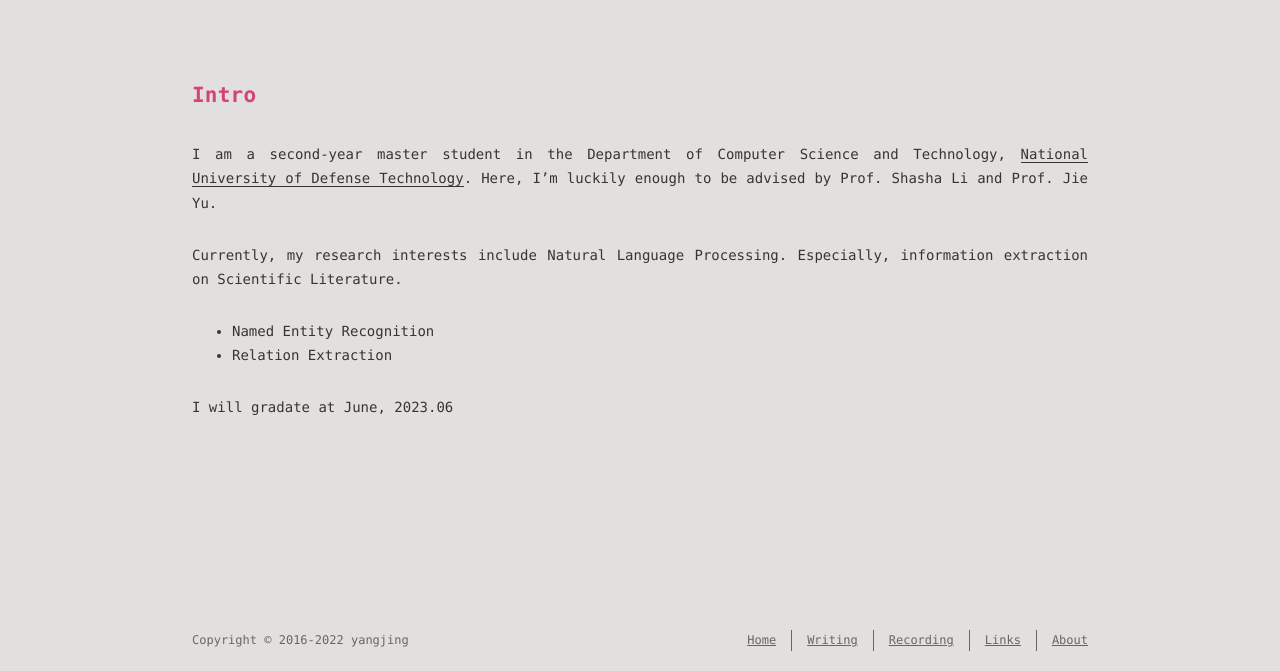
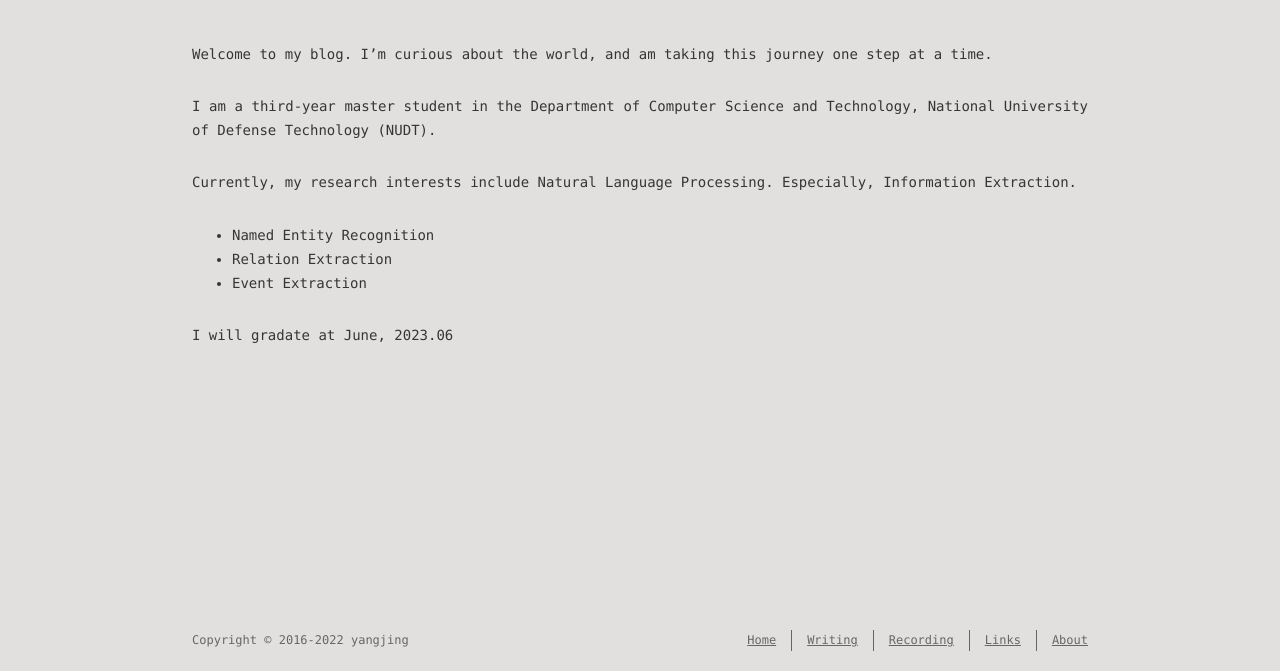
Before and after one commit to yangjingla/yangjingla-yangjingla.github.io, a plain HTML site: page about/index.html in a window 1280 px wide. Shown: the part 129-800 px from the top of the page. Drawn offline with nearby package versions, Linux system fonts and the light colour scheme; some packages are replaced by stand-ins of ours.

Commit message:
Site updated: 2022-10-29 23:42:46

```diff
--- a/about/index.html
+++ b/about/index.html
@@ -6,15 +6,15 @@
     <meta http-equiv="X-UA-Compatible" content="IE=edge">
     <meta name="HandheldFriendly" content="True">
     <meta name="viewport" content="width=device-width, initial-scale=1, maximum-scale=5" />
-    <meta name="description" content="IntroI am a second-year master student in the Department of Computer Science and Technology,  National University of  Defense Technology. Here, I’m luckily enough to be advised by Prof. Shasha Li and">
+    <meta name="description" content="Welcome to my blog. I’m curious about the world, and am taking this journey one step at a time. I am a third-year master student in the Department of Computer Science and Technology, National Universi">
 <meta property="og:type" content="website">
 <meta property="og:title" content="about">
 <meta property="og:url" content="http://example.com/about/index.html">
 <meta property="og:site_name" content="Yang Jing">
-<meta property="og:description" content="IntroI am a second-year master student in the Department of Computer Science and Technology,  National University of  Defense Technology. Here, I’m luckily enough to be advised by Prof. Shasha Li and">
+<meta property="og:description" content="Welcome to my blog. I’m curious about the world, and am taking this journey one step at a time. I am a third-year master student in the Department of Computer Science and Technology, National Universi">
 <meta property="og:locale" content="en_US">
 <meta property="article:published_time" content="2022-01-02T11:53:46.000Z">
-<meta property="article:modified_time" content="2022-10-02T07:03:46.838Z">
+<meta property="article:modified_time" content="2022-10-29T15:17:34.448Z">
 <meta property="article:author" content="yangjing">
 <meta name="twitter:card" content="summary">
 
@@ -103,11 +103,13 @@
 
   <div class="content" itemprop="articleBody">
 
-          <h1 id="Intro"><a href="#Intro" class="headerlink" title="Intro"></a>Intro</h1><p>I am a second-year master student in the Department of Computer Science and Technology,  <a target="_blank" rel="noopener" href="https://tmg-nudt.gitee.io/">National University of  Defense Technology</a>. Here, I’m luckily enough to be advised by Prof. Shasha Li and Prof. Jie Yu.</p>
-<p>Currently, my research interests include Natural Language Processing. Especially, information extraction on Scientific Literature.</p>
+          <p>Welcome to my blog. I’m curious about the world, and am taking this journey one step at a time.</p>
+<p>I am a third-year master student in the Department of Computer Science and Technology, National University of  Defense Technology (NUDT).</p>
+<p>Currently, my research interests include Natural Language Processing. Especially, Information Extraction.</p>
 <ul>
 <li>Named Entity Recognition</li>
 <li>Relation Extraction</li>
+<li>Event Extraction</li>
 </ul>
 <p>I will gradate at  June, 2023.06 </p>
 
```
Also changed, not shown: links/index.html (+4 -2 lines).
